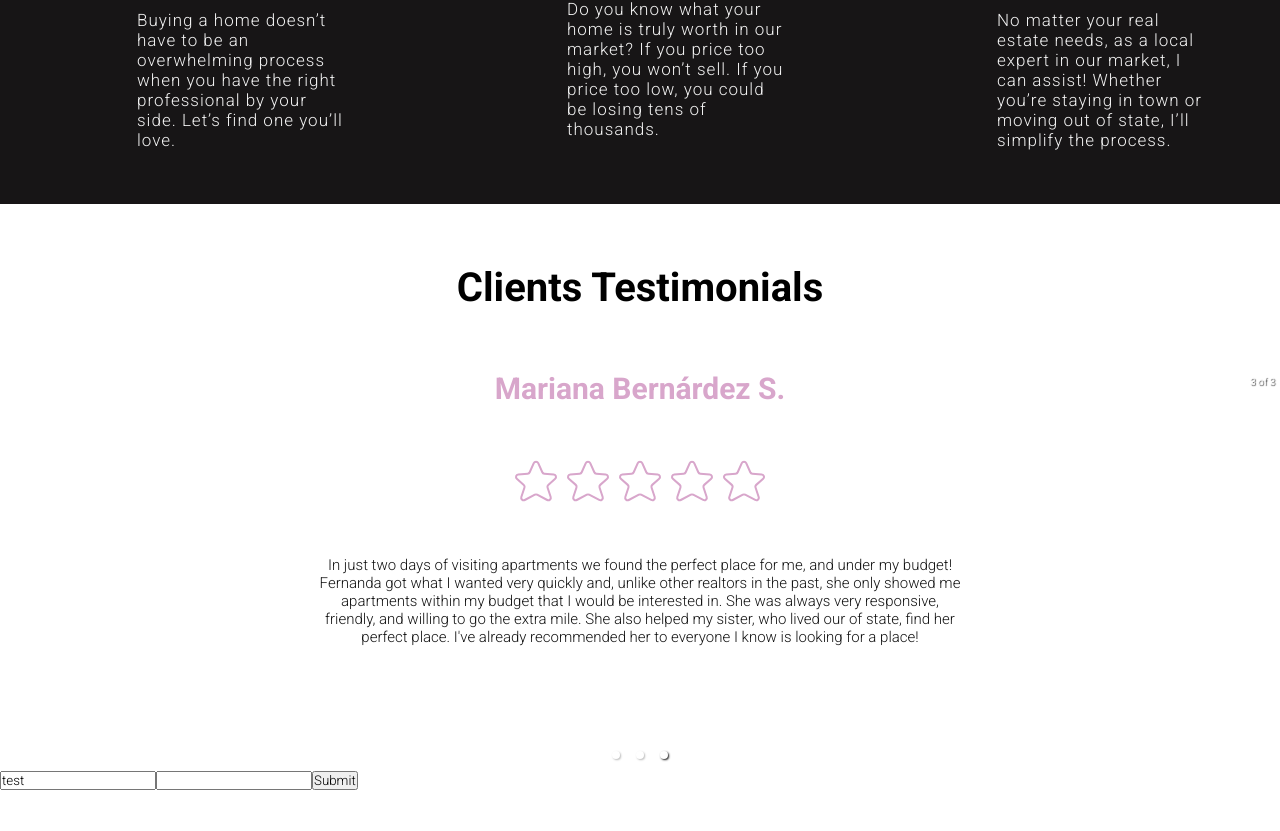
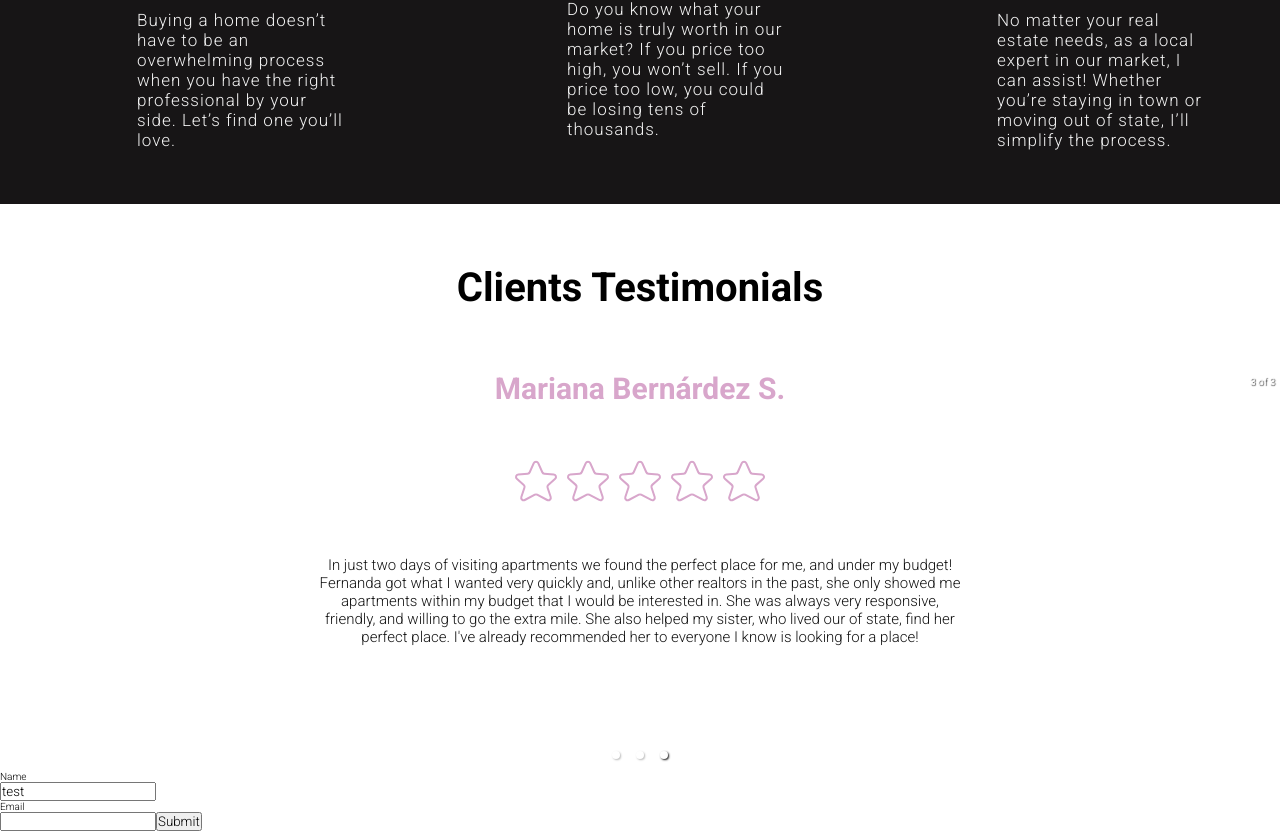
Before and after one commit to LorgioRoda/mfr-website, a React app: page / in a window 1280 px wide. Shown: the part 1956-2787 px from the top of the page. Before the commit the page ends 2746 px from the top, so only its background shows below. Built offline with nearby package versions, Linux system fonts and the light colour scheme.

Commit message:
validation is done

```diff
--- a/src/Pages/LocalUpdates.js
+++ b/src/Pages/LocalUpdates.js
@@ -9,11 +9,12 @@ export default function LocalUpdates() {
         console.log(data)
     };
 
-    console.log(watch('example'))
     return (
         <form onSubmit={handleSubmit(onSubmit)}>
-            <input defaultValue="test" {...register("example")}/>
-            <input {...register("exampleRequired", { required: true })} />
+            <p>Name</p>
+            <input type="text" defaultValue="test" {...register("example")}/> {errors.exampleRequired && <span>This field is required and only use numbers</span>}
+            <p>Email</p>
+            <input type="email" {...register("exampleRequired", { required: true, maxLength: 20, pattern: /^[A-Za-z]+$/i })} />
             {errors.exampleRequired && <span>This field is required</span>}
             <input type="submit"/>
         </form>
```
